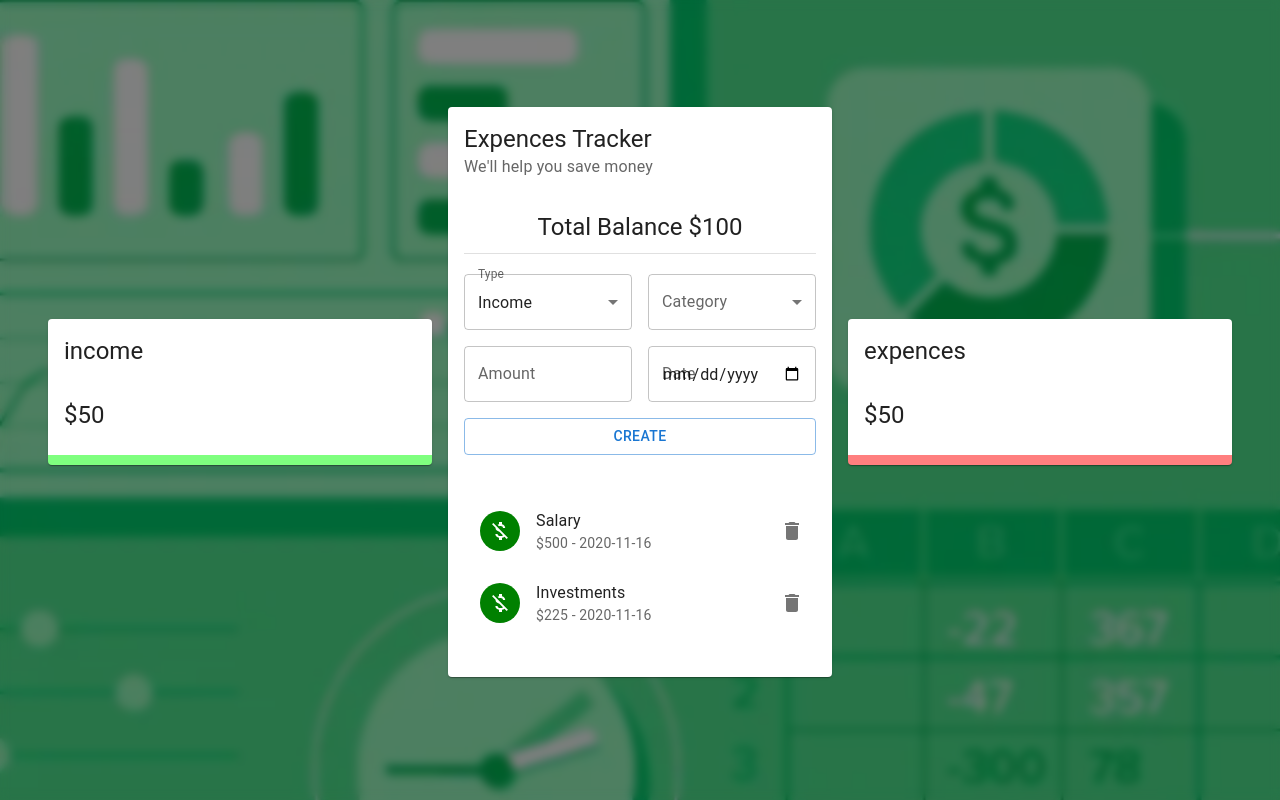
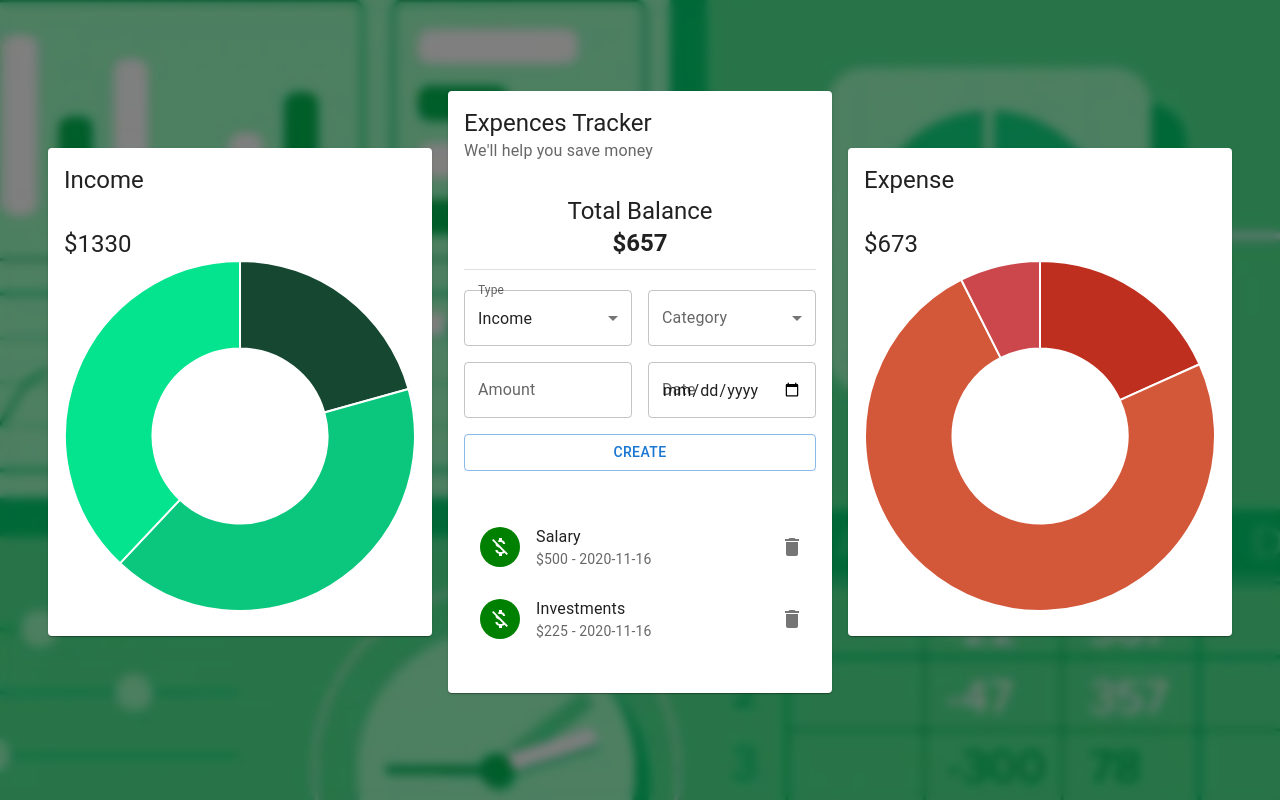
Before and after one commit to kolusnk/wydatki_app, a React (Vite) app: page / in a window 1280 px wide. Built offline with nearby package versions, Linux system fonts and the light colour scheme.

Commit message:
add charts to details cards and some bug fixing

```diff
--- a/src/App.jsx
+++ b/src/App.jsx
@@ -1,25 +1,30 @@
-import Details from './components/Details/Details';
-import Grid from '@mui/material/Grid';
-import Main from './components/Main/Main';
-import { Box } from '@mui/material';
+import Details from "./components/Details/Details";
+import Grid from "@mui/material/Grid";
+import Main from "./components/Main/Main";
+import { Box } from "@mui/material";
 
 function App() {
-
   return (
-    <Box sx={{ display: 'flex', justifyContent: 'center'}}>
-     <Grid container spacing={2} alignItems='center' justify="center" sx={{ height: '100vh', width: '1200px' }}>
+    <Box sx={{ display: "flex", justifyContent: "center" }}>
+      <Grid
+        container
+        spacing={2}
+        alignItems='center'
+        justify='center'
+        sx={{ height: "100vh", width: "1200px" }}
+      >
         <Grid item xs={12} sm={4}>
-          <Details title="income"/>
+          <Details title='Income' />
         </Grid>
         <Grid item xs={12} sm={4}>
-            <Main />
+          <Main />
         </Grid>
         <Grid item xs={12} sm={4}>
-          <Details title="expences"/>
+          <Details title='Expense' />
         </Grid>
       </Grid>
     </Box>
-  )
+  );
 }
 
-export default App
+export default App;
--- a/src/components/Details/Details.jsx
+++ b/src/components/Details/Details.jsx
@@ -1,18 +1,22 @@
-import React from 'react'
-import { CardHeader, CardContent, Typography } from '@mui/material'
-import { Doughnut } from 'react-chartjs-2'
-import { StyledCard } from '../styled/Card.styled'
+import React from "react";
+import { CardHeader, CardContent, Typography } from "@mui/material";
+import { Doughnut } from "react-chartjs-2";
+import { Chart, ArcElement } from "chart.js";
+import useTransactions from "../../useTransactions";
+import { StyledCard } from "../styled/Card.styled";
+Chart.register(ArcElement);
 
-function Details({title}) {
+const Details = ({ title }) => {
+  const { total, chartData } = useTransactions(title);
   return (
     <StyledCard title={title}>
-        <CardHeader title={title} />
-        <CardContent>
-            <Typography variant='h5'>$50</Typography>
-            {/* <Doughnut data="DATA"/> */}
-        </CardContent>
+      <CardHeader title={title} />
+      <CardContent>
+        <Typography variant='h5'>${total}</Typography>
+        <Doughnut data={chartData} />
+      </CardContent>
     </StyledCard>
-  )
-}
+  );
+};
 
-export default Details
+export default Details;
--- a/src/components/Main/Form/Form.jsx
+++ b/src/components/Main/Form/Form.jsx
@@ -22,12 +22,16 @@
 };
 
 function Form() {
+  const { addTransaction } = useContext(ExpenseTrackerContext);
   const [formData, setFormData] = useState(initialState);
-  const { addTransaction } = useContext(ExpenseTrackerContext);
 
   const createTransaction = () => {
     const transaction = { ...formData, amount: Number(formData.amount), id: uuidv4() };
-    addTransaction(transaction);
+    addTransaction({
+      ...formData,
+      amount: Number(formData.amount),
+      id: uuidv4(),
+    });
     setFormData(initialState);
   };
 
@@ -43,7 +47,7 @@
             onChange={(e) => setFormData({ ...formData, type: e.target.value })}
           >
             <MenuItem value='Income'>Income</MenuItem>
-            <MenuItem value='Expense'>Expense</MenuItem>{" "}
+            <MenuItem value='Expense'>Expense</MenuItem>
           </Select>
         </FormControl>
       </Grid>
--- a/src/components/Main/Main.jsx
+++ b/src/components/Main/Main.jsx
@@ -1,15 +1,20 @@
-import React from "react";
+import React, { useState, useEffect, useContext } from "react";
 import { Card, CardHeader, CardContent, Typography, Grid, Divider } from "@mui/material";
+import { ExpenseTrackerContext } from "../../context/context";
 import Form from "./Form/Form";
 import List from "./List/List";
 
 function Main() {
+  const { balance } = useContext(ExpenseTrackerContext);
   return (
     <Card>
       <CardHeader title='Expences Tracker' subheader="We'll help you save money" />
       <CardContent>
         <Typography align='center' variant='h5'>
-          Total Balance $100
+          Total Balance
+          <Typography variant='h5' sx={{ fontWeight: "700" }}>
+            ${balance}
+          </Typography>
         </Typography>
         <Divider sx={{ margin: "10px 0 20px" }} />
         <Form />
--- a/src/context/context.jsx
+++ b/src/context/context.jsx
@@ -1,4 +1,5 @@
 import React, { useReducer, createContext } from "react";
+
 import contextReducer from "./contextReducer";
 
 const initialState = JSON.parse(localStorage.getItem("transactions")) || [
@@ -78,7 +79,6 @@
 
   const addTransaction = (transaction) => {
     dispatch({ type: "ADD_TRANSACTION", payload: transaction });
-    console.log(transaction);
   };
 
   const balance = transactions.reduce(
--- a/src/context/contextReducer.js
+++ b/src/context/contextReducer.js
@@ -2,10 +2,10 @@
   let transactions;
 
   switch (action.type) {
-      case 'DELETE_TRANSACTION':
+    case "DELETE_TRANSACTION":
       transactions = state.filter((transaction) => transaction.id !== action.payload);
       return transactions;
-      case 'ADD_TRANSACTION':
+    case "ADD_TRANSACTION":
       transactions = [action.payload, ...state];
       return transactions;
     default:
--- /dev/null
+++ b/src/useTransactions.js
@@ -0,0 +1,34 @@
+import { useContext } from "react";
+import { ExpenseTrackerContext } from "./context/context";
+
+import { incomeCategories, expenseCategories, resetCategories } from "./constants/categories";
+
+const useTransactions = (title) => {
+  resetCategories();
+  const { transactions } = useContext(ExpenseTrackerContext);
+  const rightTransactions = transactions.filter((t) => t.type === title);
+  const total = rightTransactions.reduce((acc, currVal) => (acc += currVal.amount), 0);
+  const categories = title === "Income" ? incomeCategories : expenseCategories;
+
+  rightTransactions.forEach((t) => {
+    const category = categories.find((c) => c.type === t.category);
+
+    if (category) category.amount += t.amount;
+  });
+
+  const filteredCategories = categories.filter((sc) => sc.amount > 0);
+
+  const chartData = {
+    datasets: [
+      {
+        data: filteredCategories.map((c) => c.amount),
+        backgroundColor: filteredCategories.map((c) => c.color),
+      },
+    ],
+    labels: filteredCategories.map((c) => c.type),
+  };
+
+  return { filteredCategories, total, chartData };
+};
+
+export default useTransactions;
```
Also changed, not shown: 1 other file (tests, documents, lock files or other folders). Lines whose indentation alone changed are shown as unchanged.
